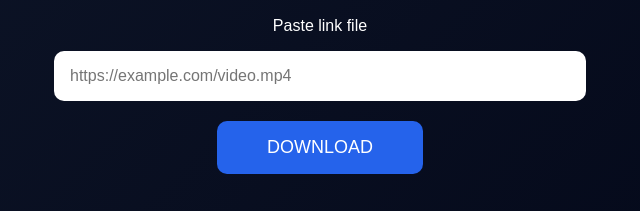
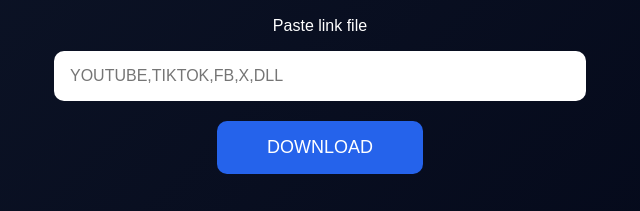
Before and after one commit to cebonggaming/cebonggaming.github.io, a plain HTML site: page index.html in a window 1280 px wide. Shown: the part 256-467 px from the top of the page, 320-960 px from the left. Drawn offline with Linux system fonts and the light colour scheme.

Commit message:
index.html

```diff
--- a/index.html
+++ b/index.html
@@ -90,7 +90,7 @@
     <h2>Downloader</h2>
     <p>Paste link file</p>
 
-    <input type="text" id="url" placeholder="https://example.com/video.mp4">
+    <input type="text" id="url" placeholder="YOUTUBE,TIKTOK,FB,X,DLL">
     <br>
     <button onclick="startDownload()">DOWNLOAD</button>
 
```
